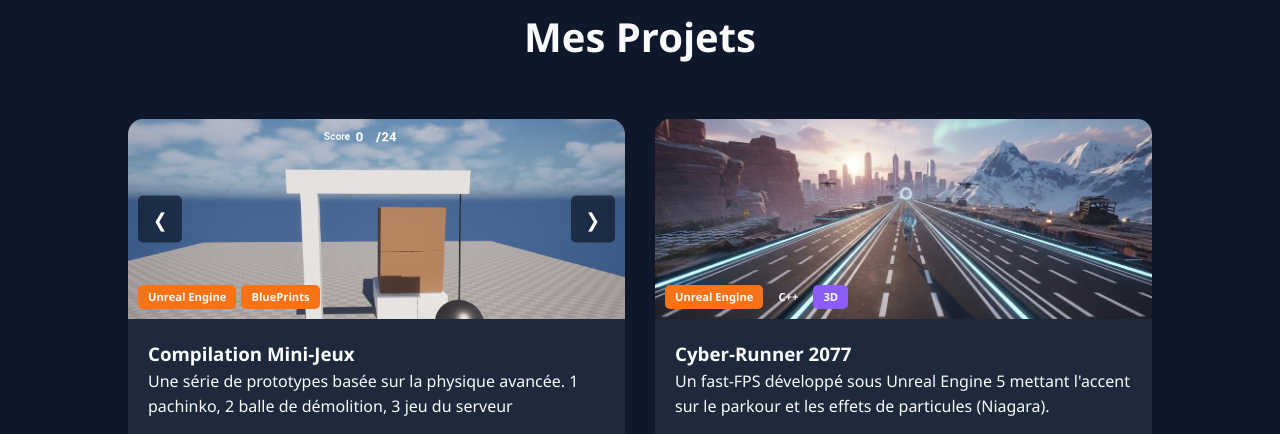
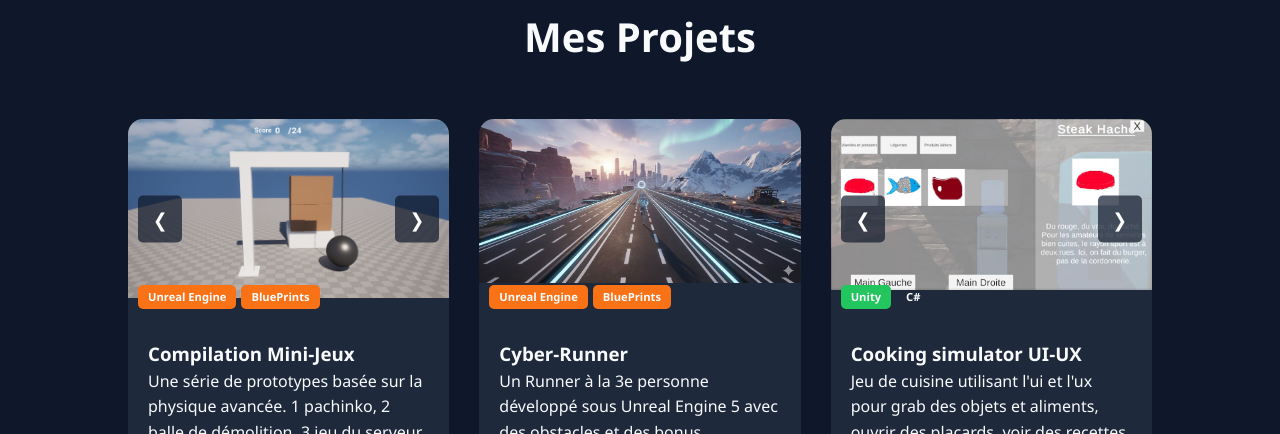
Before and after one commit to SCA260/Portfolio2026, a plain HTML site: page index.html in a window 1280 px wide. Shown: the part 1490-1924 px from the top of the page. Drawn offline with Linux system fonts and the light colour scheme.

Commit message:
Add project images and UI carousel
Add 14 image assets to Images/ and update index.html to improve project previews. Replaced the Itch link with a GitHub Build release, converted the Runner card into a carousel container (updated tags and description), and added a new Cooking Simulator UI-UX project card with an image carousel, navigation buttons (commented/active), and tech tags (Unity, C#). These changes provide visual assets and interactive previews for the projects on the site.

```diff
--- a/index.html
+++ b/index.html
@@ -115,28 +115,64 @@
                     <h3>Compilation Mini-Jeux</h3>
                     <p>Une série de prototypes basée sur la physique avancée. 1 pachinko, 2 balle de démolition, 3 jeu du serveur</p>
                     <div class="card-links">
-                        <a href="#" class="link-btn"><i class="fab fa-itch-io"></i> Jouer sur Itch.io</a>
+                        <a href="https://github.com/SCA260/Advanced_Physics/releases/tag/V1" class="link-btn"><i class="fab fa-github"></i> Build</a>
+                        <!-- <a href="#" class="link-btn"><i class="fab fa-itch-io"></i> Jouer sur Itch.io</a>   -->
                     </div>
                 </div>
             </div>
 
             <div class="project-card">
-                <div class="card-img">
-                    <img src="Images/Runner.jpg" alt="Aperçu Projet">
+                <div class="card-img carousel-container">
+
+                    <div class="carousel-track">
+                        <img src="Images/Runner.jpg" alt="Aperçu Projet" class="carousel-slide active">
+                    </div>
+
+                    <!-- <button class="carousel-btn prev">&#10094;</button>
+                    <button class="carousel-btn next">&#10095;</button>
+                     -->
                     <div class="tech-tags">
                         <span class="tag unreal">Unreal Engine</span>
-                        <span class="tag cplus">C++</span>
-                        <span class="tag d3">3D</span>
+                        <span class="tag unreal">BluePrints</span>
                     </div>
                 </div>
                 <div class="card-content">
-                    <h3>Cyber-Runner 2077</h3>
-                    <p>Un fast-FPS développé sous Unreal Engine 5 mettant l'accent sur le parkour et les effets de particules (Niagara).</p>
+                    <h3>Cyber-Runner</h3>
+                    <p>Un Runner à la 3e personne développé sous Unreal Engine 5 avec des obstacles et des bonus.</p>
                     <div class="card-links">
                         <a href="https://github.com/SCA260/Runner" class="link-btn"><i class="fab fa-github"></i> Code</a>
                         <a href="https://github.com/SCA260/Runner/releases/tag/V3-Finale" class="link-btn primary"><i class="fas fa-play"></i> Demo</a>
                     </div>
                 </div>
+            </div>
+
+            <div class="project-card">
+                <div class="card-img carousel-container">
+
+                    <div class="carousel-track">
+                        <img src="Images/Jeu-UI1.png" alt="image 1" class="carousel-slide active">
+                        <img src="Images/Jeu-UI2.png" alt="image 2" class="carousel-slide">
+                        <img src="Images/Jeu-UI3.png" alt="image 3" class="carousel-slide">
+                        <img src="Images/Jeu-UI4.png" alt="image 4" class="carousel-slide">
+
+                    </div>
+
+                    <button class="carousel-btn prev">&#10094;</button>
+                    <button class="carousel-btn next">&#10095;</button>
+
+                    <div class="tech-tags">
+                        <span class="tag unity">Unity </span>
+                        <span class="tag c#">C#</span>
+                    </div>
+                </div>
+                <div class="card-content">
+                    <h3>Cooking simulator UI-UX</h3>
+                    <p>Jeu de cuisine utilisant l'ui et l'ux pour grab des objets et aliments, ouvrir des placards, voir des recettes et en ajouter.</p>
+                    <div class="card-links">
+                        <!-- <a href="#" class="link-btn"><i class="fab fa-itch-io"></i> Jouer sur Itch.io</a> -->
+                    </div>
+                </div>
+
             </div>
 
         </div>
```
Also changed, not shown: Images/BoardGame1.png (added), Images/BoardGame2.png (added), Images/Exercice1Shader.png (added), Images/Exercice2Shader.png (added), Images/Exercice3Shader.png (added), Images/Exercice4Shader.png (added), Images/GenerationProc.png (added), Images/Jeu-UI1.png (added), Images/Jeu-UI2.png (added), Images/Jeu-UI3.png (added), Images/Jeu-UI4.png (added), Images/Shaders_Pixelize.jpg (added), Images/Shaders_eau.jpg (added), Images/UI-MiniProj.png (added).
